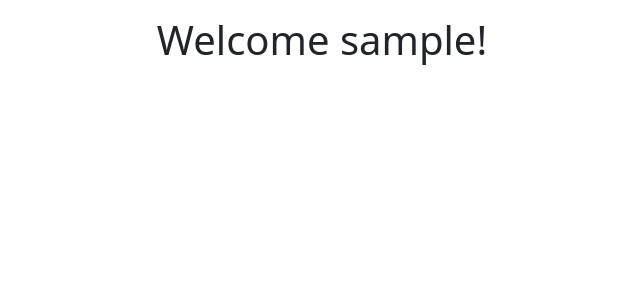
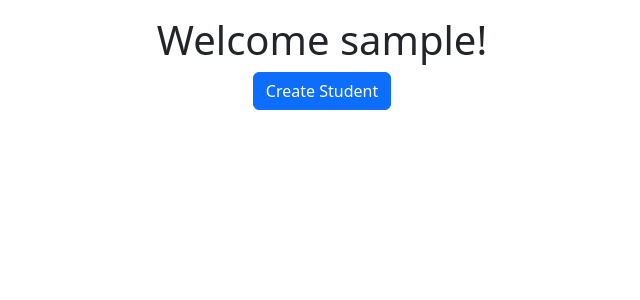
Before and after one commit to WillGrabham/Assignment, a Flask app: page / in a window 1280 px wide. Shown: the part 56-356 px from the top of the page, without its empty margins (318-958 px from the left). Run offline with Flask 3, Linux system fonts and the light colour scheme; the visitor is signed in with stand-in values (Sample User, id 1); data that the repository does not hold is empty; some libraries are stand-ins or nearby versions.

Commit message:
Add create student button on empty home page

```diff
--- a/website/templates/tutor_home.html
+++ b/website/templates/tutor_home.html
@@ -2,6 +2,7 @@
 {% block content %}
     <h1 style="text-align: center">Welcome {{ tutor_name }}!</h1>
     <div class="d-flex flex-wrap justify-content-center">
+        {% if student_grades %}
             <script>let ctx</script>
             {% for student_id, object in student_grades.items() %}
                 <div class="card"
@@ -15,8 +16,6 @@
                     </div>
                     <canvas id="chart-{{ student_id }}">
                         <script>
-                    console.log('module names: ', {{object.module_names | safe}})
-                    console.log('module grades: ', {{object.module_grades}})
                     ctx = document.getElementById('chart-{{student_id}}')
                     new Chart(ctx, {
                         type: 'bar',
@@ -40,5 +39,8 @@
                     </canvas>
                 </div>
             {% endfor %}
+        {% else %}
+            <a class="btn btn-primary" href="{{ url_for("main.create_student") }}">Create Student</a>
+        {% endif %}
     </div>
 {% endblock %}
```
Lines whose indentation alone changed are shown as unchanged.
